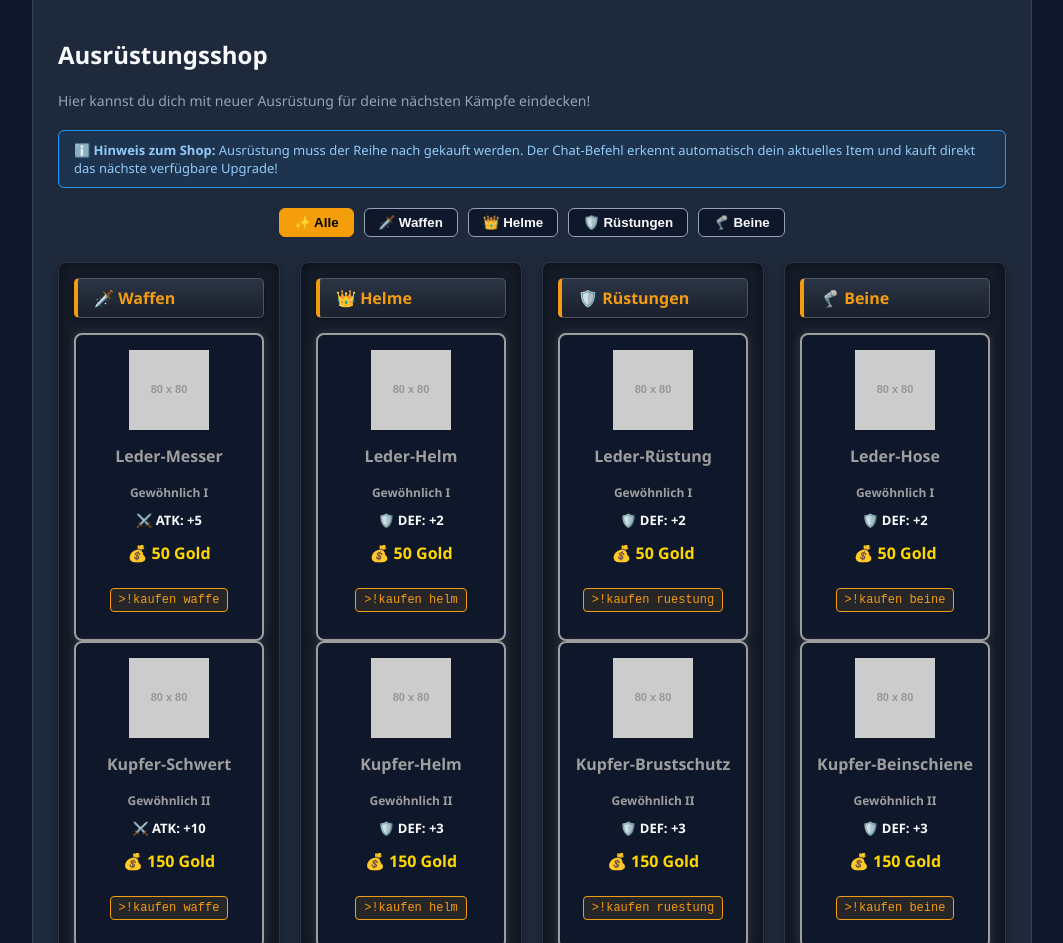
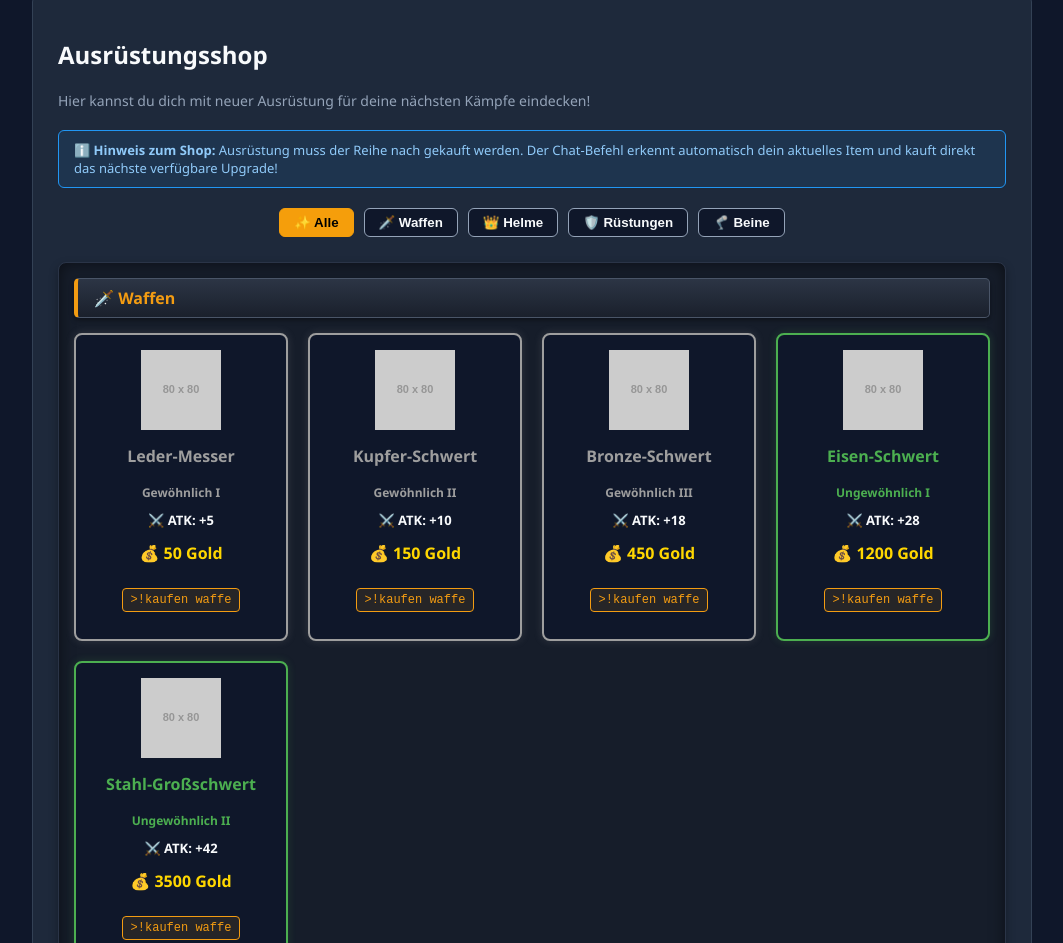
Before and after one commit to MatnorLP/twitch-rpg, a plain HTML site: page index.html in a window 1280 px wide. Shown: the part 222-1165 px from the top of the page, without its empty margins (108-1171 px from the left). Drawn offline with Linux system fonts and the light colour scheme; placeholder pictures from the web are drawn by us.

Commit message:
Update index.html

```diff
--- a/index.html
+++ b/index.html
@@ -163,13 +163,21 @@
             border-left: 5px solid #cd7f32;
         }
         /* Waffenkammer-Nischen Layout */
+/* Waffenkammer-Nischen Layout */
 .shop-category-wrapper {
+    grid-column: 1 / -1;
     background: rgba(18, 22, 31, 0.6);
     border: 1px solid #2a3447;
     border-radius: 8px;
     padding: 15px;
     margin-bottom: 25px;
     box-shadow: inset 0 0 15px rgba(0, 0, 0, 0.5), 0 4px 10px rgba(0, 0, 0, 0.3);
+}
+
+.shop-category-wrapper .shop-grid {
+    display: grid;
+    grid-template-columns: repeat(auto-fill, minmax(200px, 1fr));
+    gap: 20px;
 }
 
 .shop-category-title {
```
